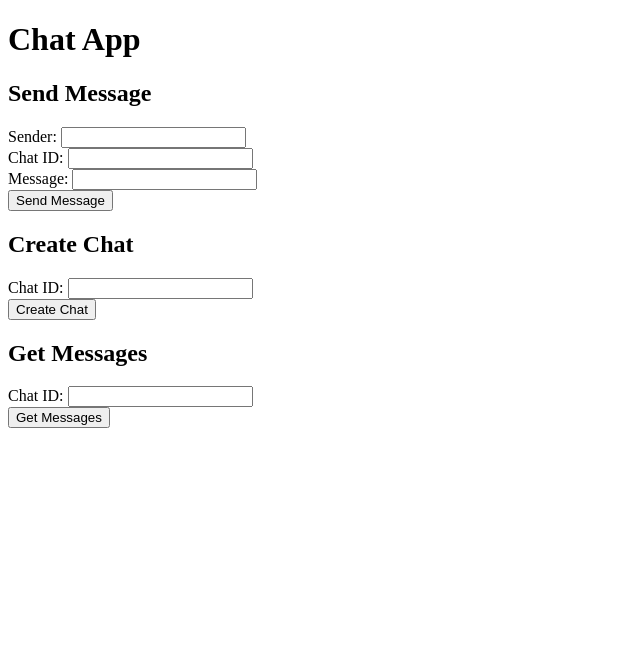
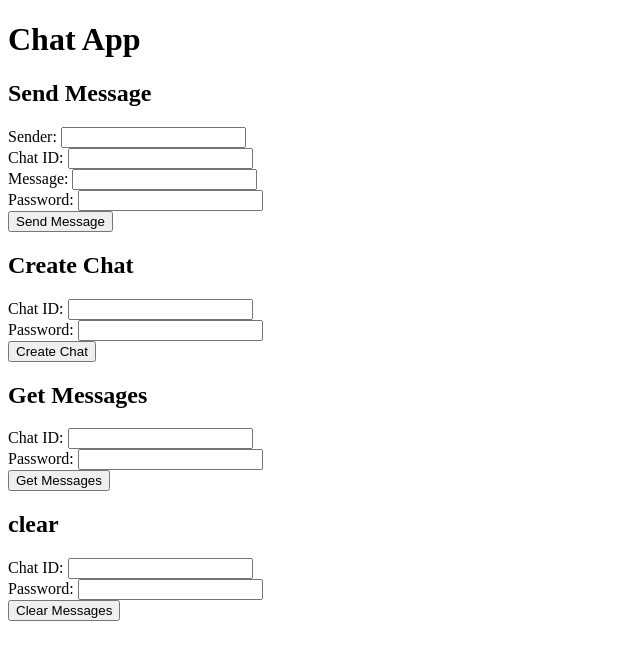
Before and after one commit to MixoMax/fchat, a Flask app: page / in a window 1280 px wide. Shown: the top 660 px of the page, without its empty margins (0-640 px from the left). Run offline with Flask 2, Linux system fonts and the light colour scheme.

Commit message:
added security for viewing, sanding and clearing chats

```diff
--- a/server-py/data/123.csv
+++ /dev/null
@@ -1,2 +0,0 @@
-sender,message,timestamp
-MixoMax,Test,1677279880
--- a/server-py/main.py
+++ b/server-py/main.py
@@ -1,10 +1,31 @@
 from flask import Flask, request, jsonify, render_template
 import csv
+import os
+import hashlib
 
 app = Flask(__name__)
 
 #backend server for a chat app
 
+def check_password(password, chat_id):
+    #check if a user has the correct password for a chat
+    file_path = "./server-py/data/" + chat_id + "/info.txt"
+    chat_password = ""
+    with open(file_path, 'r') as f:
+        chat_password = f.read()
+
+    if chat_password == "*":
+        return True
+
+    password_hash = hashlib.sha256(password.encode()).hexdigest()
+    return password_hash == chat_password #return true if the password is correct
+
+def file_exists(file_path):
+    try:
+        with open(file_path, 'r') as f:
+            return True
+    except:
+        return False
 
 @app.route("/", methods=['GET'])
 def index():
@@ -17,6 +38,7 @@ def serve_js():
 
 
 
+
 @app.route('/send', methods=['POST'])
 def send():
     #get the chat id from the request
@@ -24,25 +46,47 @@ def send():
     sender = request.form['sender']
     message = request.form['message']
     timestamp = request.form['timestamp']
+    password = request.form['password']
 
-    file_path = "./server-py/data/" + chat_id + ".csv"
+    if not check_password(password, chat_id):
+        return "wrong password", 401
+    if not file_exists("./server-py/data/" + chat_id + "/info.txt"):
+        return "chat does not exist", 404
+    else:
+        file_path = "./server-py/data/" + chat_id + "/chat.csv"
 
-    with open(file_path, 'a') as f:
-        writer = csv.writer(f)
-        writer.writerow([sender, message, timestamp])
+        with open(file_path, 'a') as f:
+            writer = csv.writer(f)
+            writer.writerow([sender, message, timestamp])
 
-    return "success"
+        return "success", 200
 
 
 @app.route("/new_chat", methods=['POST'])
 def new_chat():
     chat_id = request.form["chat_id"]
+    password = request.form["password"]
+    if password in ["", " ", "*"]:
+        password = "*"
+    else:
+        password = hashlib.sha256(password.encode()).hexdigest()
 
-    with open("./server-py/data/" + chat_id + ".csv", "w", newline='') as f:
+    if file_exists("./server-py/data/" + chat_id + "/info.txt"):
+        return "chat already exists", 409
+
+    file_path = "./server-py/data/"
+    os.mkdir(file_path + chat_id)
+
+    with open(file_path + chat_id + "/info.txt", 'w') as f:
+        f.write(password)
+
+    with open(file_path + chat_id + "/chat.csv", 'w') as f:
         writer = csv.writer(f)
-        writer.writerow(['sender', 'message'])
+        writer.writerow(["sender", "message", "timestamp"])
 
-    return "success"
+
+
+    return "success", 200
 
 
 @app.route('/get', methods=['POST'])
@@ -50,17 +94,38 @@ def get():
     #get the chat id from the request
 
     chat_id = request.form['chat_id']
+    password = request.form['password']
+    if not check_password(password, chat_id):
+        return "wrong password", 401
+    if not file_exists("./server-py/data/" + chat_id + "/info.txt"):
+        return "chat does not exist", 404
+    else:
+        file_path = "./server-py/data/" + chat_id + "/chat.csv"
 
-    file_path = "./server-py/data/" + chat_id + ".csv"
+        with open(file_path, 'r') as f:
+            reader = csv.reader(f)
+            data = list(reader)
 
-    with open(file_path, 'r') as f:
-        reader = csv.reader(f)
-        data = list(reader)
-
-    return jsonify(data)
+        return jsonify(data), 200
 
 
+@app.route("/clear", methods=['POST'])
+def clear():
+    chat_id = request.form['chat_id']
+    password = request.form['password']
+    if not check_password(password, chat_id):
+        #return status code 401
+        return "wrong password", 401
+    else:
+        #delete chat folder
+        chat_folder = "./server-py/data/" + chat_id
 
+        for file in os.listdir(chat_folder):
+            os.remove(chat_folder + "/" + file)
+
+        os.rmdir(chat_folder)
+
+        return "success", 200
 
 
 
--- a/server-py/static/main.js
+++ b/server-py/static/main.js
@@ -6,10 +6,12 @@ function sendMessage() {
 	let sender = document.getElementById("sender").value;
 	let chat_id = document.getElementById("chat_id").value;
 	let message = document.getElementById("message").value;
+  let password = document.getElementById("password").value;
 	formData.append('sender', sender);
 	formData.append('chat_id', chat_id);
 	formData.append('message', message);
 	formData.append('timestamp', time);
+  formData.append('password', password);
     fetch('/send', {
       method: 'POST',
       body: formData
@@ -25,9 +27,11 @@ function sendMessage() {
   // Function to create a new chat
   function createChat() {
     let chat_id = document.getElementById("new_chat_id").value;
+    let password = document.getElementById("new_chat_password").value;
     console.log(chat_id)
     let formData = new FormData();
     formData.append('chat_id', chat_id);
+    formData.append('password', password);
     fetch('/new_chat', {
     	method: 'POST',
     	body: formData
@@ -43,8 +47,10 @@ function sendMessage() {
   // Function to get messages from a chat
   function getMessages() {
 	let chat_id = document.getElementById("chat_id").value;
+  let password = document.getElementById("get_chat_password").value;
 	let formData = new FormData();
 	formData.append('chat_id', chat_id);
+  formData.append('password', password);
     fetch('/get', {
       method: 'POST',
       body: formData
@@ -57,3 +63,22 @@ function sendMessage() {
       console.error('Error getting messages:', error);
     });
   }
+
+  //function to clear a chat
+  function clearChat() {
+    let chat_id = document.getElementById("clear_chat_id").value;
+    let password = document.getElementById("clear_chat_password").value;
+    let formData = new FormData();
+    formData.append('chat_id', chat_id);
+    formData.append('password', password);
+    fetch('/clear', {
+      method: 'POST',
+      body: formData
+    })
+    .then(response => {
+      console.log('Chat cleared:', response);
+    })
+    .catch(error => {
+      console.error('Error clearing chat:', error);
+    });
+  }
--- a/server-py/templates/index.html
+++ b/server-py/templates/index.html
@@ -14,16 +14,29 @@
     <input type="text" id="chat_id" name="chat_id"><br>
     <label for="message">Message:</label>
     <input type="text" id="message" name="message"><br>
+    <label for "password">Password:</label>
+    <input type="password" id="password" name="password"><br>
     <button onclick="sendMessage()">Send Message</button>
 
     <h2>Create Chat</h2>
     <label for="new_chat_id">Chat ID:</label>
     <input type="text" id="new_chat_id" name="new_chat_id"><br>
+    <label for="new_chat_password">Password:</label>
+    <input type="password" id="new_chat_password" name="new_chat_password"><br>
     <button onclick="createChat()">Create Chat</button>
 
     <h2>Get Messages</h2>
     <label for="get_chat_id">Chat ID:</label>
     <input type="text" id="get_chat_id" name="get_chat_id"><br>
+    <label for="get_chat_password">Password:</label>
+    <input type="password" id="get_chat_password" name="get_chat_password"><br>
     <button onclick="getMessages()">Get Messages</button>
+
+    <h2>clear</h2>
+    <label for="clear_chat_id">Chat ID:</label>
+    <input type="text" id="clear_chat_id" name="clear_chat_id"><br>
+    <label for="clear_chat_password">Password:</label>
+    <input type="password" id="clear_chat_password" name="clear_chat_password"><br>
+    <button onclick="clearChat()">Clear Messages</button>
   </body>
 </html>
```
Also changed, not shown: 1 other file.
